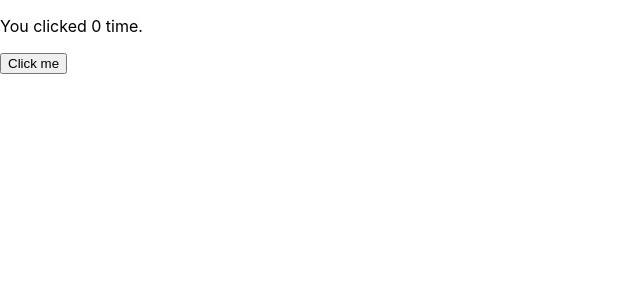
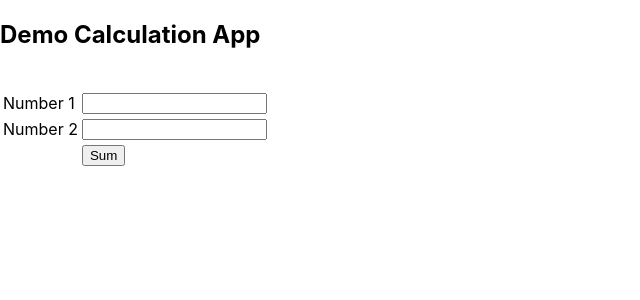
Before and after one commit to manngo2013/demo-first-project, a React (Create React App) app: page / in a window 1280 px wide. Shown: the top 300 px of the page, without its empty margins (0-640 px from the left). Built offline with nearby package versions, Linux system fonts and the light colour scheme.

Commit message:
Lecture 22: Handling Events

```diff
--- /dev/null
+++ b/src/components/CalculatorComponent.jsx
@@ -0,0 +1,59 @@
+import React, { Component } from 'react';
+
+export default class CalculatorComponent extends Component {
+  constructor(props) {
+    super(props);
+    this.state = {
+      num1: '',
+      num2: '',
+    };
+  }
+
+  handleOnChangeSum1 = (event) => {
+    this.setState({
+      num1: parseInt(event.target.value),
+    });
+  };
+
+  handleOnChangeSum2 = (event) => {
+    this.setState({
+      num2: parseInt(event.target.value),
+    });
+  };
+
+  handleCalculateSum() {
+    let sum = this.state.num1 + this.state.num2;
+    alert(`Sum of: ${this.state.num1} and ${this.state.num2} is: ${sum}`);
+  }
+
+  render() {
+    return (
+      <div>
+        <form>
+          <h2>Demo Calculation App</h2>
+          <br />
+          <table>
+            <tr>
+              <td>Number 1</td>
+              <td>
+                <input type="number" value={this.state.num1} onChange={(event) => this.handleOnChangeSum1(event)} />
+              </td>
+            </tr>
+            <tr>
+              <td>Number 2</td>
+              <td>
+                <input type="number" value={this.state.num2} onChange={(event) => this.handleOnChangeSum2(event)} />
+              </td>
+            </tr>
+            <tr>
+              <td></td>
+              <td>
+                <button onClick={() => this.handleCalculateSum()}>Sum</button>
+              </td>
+            </tr>
+          </table>
+        </form>
+      </div>
+    );
+  }
+}
--- a/src/index.js
+++ b/src/index.js
@@ -8,6 +8,7 @@ import FunctionComponent from './components/FunctionComponent';
 import ProductDetailComponent from './components/ProductDetailComponent';
 import CounterComponent from './components/CounterComponent';
 import CounterFuncComponent from './components/CounterFuncComponent';
+import CalculatorComponent from './components/CalculatorComponent';
 
 const root = ReactDOM.createRoot(document.getElementById('root'));
 root.render(
@@ -17,8 +18,9 @@ root.render(
     <br /> */}
     {/* <FunctionComponent /> */}
     {/* <ProductDetailComponent title="Iphone 14" content="Description ..... " /> */}
-    <CounterComponent />
+    {/* <CounterComponent /> */}
     {/* <CounterFuncComponent /> */}
+    <CalculatorComponent />
   </React.StrictMode>
 );
 
```
